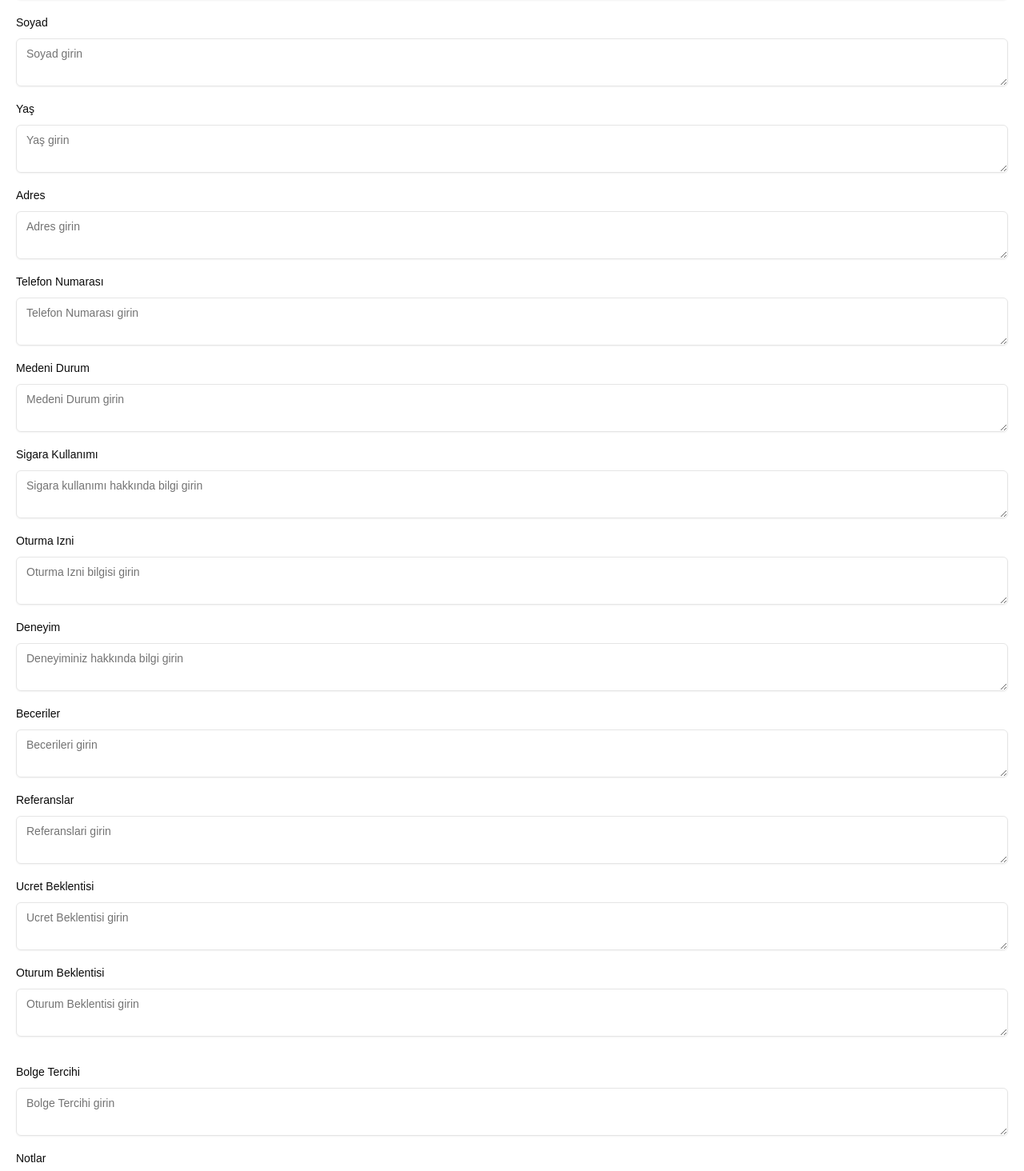
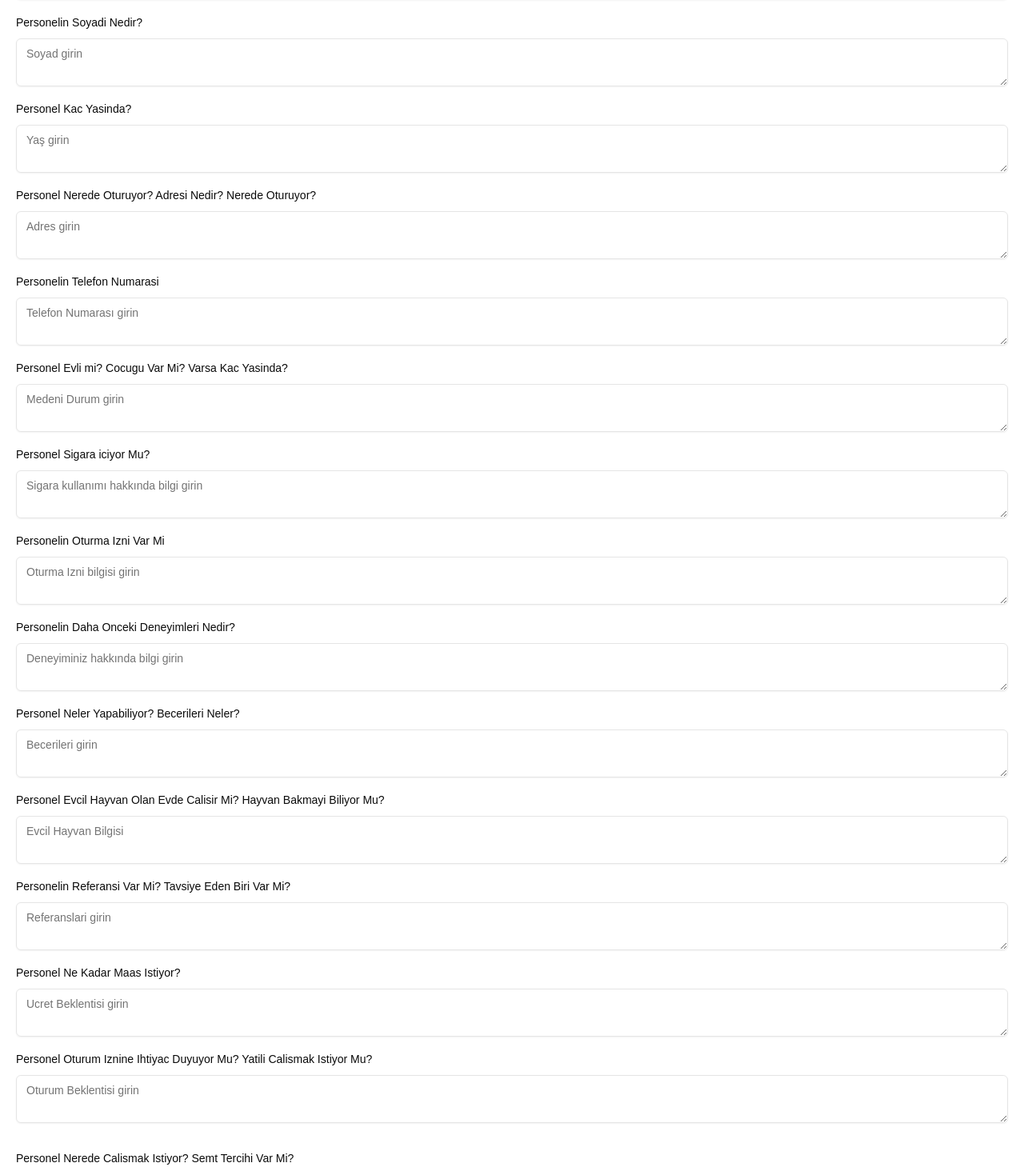
Before and after one commit to hunctasci/bambu-panel-online, a Next.js app: page /dashboard/employees/add in a window 1280 px wide. Shown: the part 286-1750 px from the top of the page at 80% size. Built offline with nearby package versions, Linux system fonts and the light colour scheme; no server answers.

Commit message:
ui update for easier use

```diff
--- a/app/dashboard/employees/columns.tsx
+++ b/app/dashboard/employees/columns.tsx
@@ -129,6 +129,18 @@ export const columns: ColumnDef<EmployeeType>[] = [
     cell: ({ row }) => <div>{row.getValue<string>("competencies") || "-"}</div>,
   },
   {
+    accessorKey: "petsInfo",
+    header: ({ column }) => (
+      <Button
+        variant="ghost"
+        onClick={() => column.toggleSorting(column.getIsSorted() === "asc")}
+      >
+        Hayvan Bilgisi
+      </Button>
+    ),
+    cell: ({ row }) => <div>{row.getValue<string>("petsInfo") || "-"}</div>,
+  },
+  {
     accessorKey: "references",
     header: ({ column }) => (
       <Button
--- a/components/Employee/EmployeeAddForm.tsx
+++ b/components/Employee/EmployeeAddForm.tsx
@@ -39,6 +39,7 @@ export default function EmployeeForm() {
       residencyPermit: "",
       experience: "",
       competencies: "",
+      petsInfo: "",
       references: "",
       salaryExpectation: "",
       residencyExpectation: "",
@@ -84,7 +85,7 @@ export default function EmployeeForm() {
               name="firstName"
               render={({ field }) => (
                 <FormItem>
-                  <FormLabel>Ad</FormLabel>
+                  <FormLabel>Personelin Ismi Nedir?</FormLabel>
                   <FormControl>
                     <Textarea placeholder="Ad girin" {...field} />
                   </FormControl>
@@ -97,7 +98,7 @@ export default function EmployeeForm() {
               name="lastName"
               render={({ field }) => (
                 <FormItem>
-                  <FormLabel>Soyad</FormLabel>
+                  <FormLabel>Personelin Soyadi Nedir?</FormLabel>
                   <FormControl>
                     <Textarea placeholder="Soyad girin" {...field} />
                   </FormControl>
@@ -110,7 +111,7 @@ export default function EmployeeForm() {
               name="age"
               render={({ field }) => (
                 <FormItem>
-                  <FormLabel>Yaş</FormLabel>
+                  <FormLabel>Personel Kac Yasinda?</FormLabel>
                   <FormControl>
                     <Textarea placeholder="Yaş girin" {...field} />
                   </FormControl>
@@ -127,7 +128,9 @@ export default function EmployeeForm() {
               name="address"
               render={({ field }) => (
                 <FormItem>
-                  <FormLabel>Adres</FormLabel>
+                  <FormLabel>
+                    Personel Nerede Oturuyor? Adresi Nedir? Nerede Oturuyor?
+                  </FormLabel>
                   <FormControl>
                     <Textarea placeholder="Adres girin" {...field} />
                   </FormControl>
@@ -140,7 +143,7 @@ export default function EmployeeForm() {
               name="phoneNumber"
               render={({ field }) => (
                 <FormItem>
-                  <FormLabel>Telefon Numarası</FormLabel>
+                  <FormLabel>Personelin Telefon Numarasi</FormLabel>
                   <FormControl>
                     <Textarea placeholder="Telefon Numarası girin" {...field} />
                   </FormControl>
@@ -153,7 +156,9 @@ export default function EmployeeForm() {
               name="maritalStatus"
               render={({ field }) => (
                 <FormItem>
-                  <FormLabel>Medeni Durum</FormLabel>
+                  <FormLabel>
+                    Personel Evli mi? Cocugu Var Mi? Varsa Kac Yasinda?
+                  </FormLabel>
                   <FormControl>
                     <Textarea placeholder="Medeni Durum girin" {...field} />
                   </FormControl>
@@ -166,7 +171,7 @@ export default function EmployeeForm() {
               name="smoking"
               render={({ field }) => (
                 <FormItem>
-                  <FormLabel>Sigara Kullanımı</FormLabel>
+                  <FormLabel>Personel Sigara iciyor Mu?</FormLabel>
                   <FormControl>
                     <Textarea
                       placeholder="Sigara kullanımı hakkında bilgi girin"
@@ -183,7 +188,7 @@ export default function EmployeeForm() {
             name="residencyPermit"
             render={({ field }) => (
               <FormItem>
-                <FormLabel>Oturma Izni</FormLabel>
+                <FormLabel>Personelin Oturma Izni Var Mi</FormLabel>
                 <FormControl>
                   <Textarea
                     placeholder="Oturma Izni bilgisi girin"
@@ -199,7 +204,7 @@ export default function EmployeeForm() {
             name="experience"
             render={({ field }) => (
               <FormItem>
-                <FormLabel>Deneyim</FormLabel>
+                <FormLabel>Personelin Daha Onceki Deneyimleri Nedir?</FormLabel>
                 <FormControl>
                   <Textarea
                     placeholder="Deneyiminiz hakkında bilgi girin"
@@ -215,9 +220,27 @@ export default function EmployeeForm() {
             name="competencies"
             render={({ field }) => (
               <FormItem>
-                <FormLabel>Beceriler</FormLabel>
+                <FormLabel>
+                  Personel Neler Yapabiliyor? Becerileri Neler?
+                </FormLabel>
                 <FormControl>
                   <Textarea placeholder="Becerileri girin" {...field} />
+                </FormControl>
+                <FormMessage />
+              </FormItem>
+            )}
+          />
+          <FormField
+            control={form.control}
+            name="petsInfo"
+            render={({ field }) => (
+              <FormItem>
+                <FormLabel>
+                  Personel Evcil Hayvan Olan Evde Calisir Mi? Hayvan Bakmayi
+                  Biliyor Mu?
+                </FormLabel>
+                <FormControl>
+                  <Textarea placeholder="Evcil Hayvan Bilgisi" {...field} />
                 </FormControl>
                 <FormMessage />
               </FormItem>
@@ -228,7 +251,9 @@ export default function EmployeeForm() {
             name="references"
             render={({ field }) => (
               <FormItem>
-                <FormLabel>Referanslar</FormLabel>
+                <FormLabel>
+                  Personelin Referansi Var Mi? Tavsiye Eden Biri Var Mi?
+                </FormLabel>
                 <FormControl>
                   <Textarea placeholder="Referanslari girin" {...field} />
                 </FormControl>
@@ -244,7 +269,7 @@ export default function EmployeeForm() {
             name="salaryExpectation"
             render={({ field }) => (
               <FormItem>
-                <FormLabel>Ucret Beklentisi</FormLabel>
+                <FormLabel>Personel Ne Kadar Maas Istiyor?</FormLabel>
                 <FormControl>
                   <Textarea placeholder="Ucret Beklentisi girin" {...field} />
                 </FormControl>
@@ -257,7 +282,10 @@ export default function EmployeeForm() {
             name="residencyExpectation"
             render={({ field }) => (
               <FormItem>
-                <FormLabel>Oturum Beklentisi</FormLabel>
+                <FormLabel>
+                  Personel Oturum Iznine Ihtiyac Duyuyor Mu? Yatili Calismak
+                  Istiyor Mu?
+                </FormLabel>
                 <FormControl>
                   <Textarea placeholder="Oturum Beklentisi girin" {...field} />
                 </FormControl>
@@ -274,7 +302,9 @@ export default function EmployeeForm() {
             name="preferredDistrict"
             render={({ field }) => (
               <FormItem>
-                <FormLabel>Bolge Tercihi</FormLabel>
+                <FormLabel>
+                  Personel Nerede Calismak Istiyor? Semt Tercihi Var Mi?
+                </FormLabel>
                 <FormControl>
                   <Textarea placeholder="Bolge Tercihi girin" {...field} />
                 </FormControl>
@@ -288,7 +318,7 @@ export default function EmployeeForm() {
             name="notes"
             render={({ field }) => (
               <FormItem>
-                <FormLabel>Notlar</FormLabel>
+                <FormLabel>Personel Ile Ilgili Notlariniz Neler?</FormLabel>
                 <FormControl>
                   <Textarea placeholder="Notlar girin" {...field} />
                 </FormControl>
@@ -304,7 +334,7 @@ export default function EmployeeForm() {
           name="image"
           render={({ field }) => (
             <FormItem>
-              <FormLabel>Fotoğraf</FormLabel>
+              <FormLabel>Fotoğraf Ekleyin?</FormLabel>
               <FormControl>
                 <Input
                   type="file"
--- a/components/Employee/EmployeeDetails.tsx
+++ b/components/Employee/EmployeeDetails.tsx
@@ -65,6 +65,7 @@ const EmployeeDetails = ({ employee }: EmployeeDetailsProps) => {
               label="Yeterlilikler"
               value={employee.competencies || ""}
             />
+            <InfoItem label="Hayvan Bilgisi" value={employee.petsInfo || ""} />
             <InfoItem label="Referanslar" value={employee.references || ""} />
             <InfoItem
               label="Maaş Beklentisi"
--- a/components/Employee/EmployeeEditForm.tsx
+++ b/components/Employee/EmployeeEditForm.tsx
@@ -43,6 +43,7 @@ export default function EmployeeEditForm({ employee }: EmployeeEditFormProps) {
       smoking: employee.smoking,
       residencyPermit: employee.residencyPermit,
       experience: employee.experience,
+      petsInfo: employee.petsInfo,
       competencies: employee.experience,
       references: employee.references,
       salaryExpectation: employee.salaryExpectation,
@@ -89,7 +90,7 @@ export default function EmployeeEditForm({ employee }: EmployeeEditFormProps) {
             name="firstName"
             render={({ field }) => (
               <FormItem>
-                <FormLabel>Ad</FormLabel>
+                <FormLabel>Personelin Ismi Nedir?</FormLabel>
                 <FormControl>
                   <Textarea placeholder="Ad" {...field} />
                 </FormControl>
@@ -103,7 +104,7 @@ export default function EmployeeEditForm({ employee }: EmployeeEditFormProps) {
             name="lastName"
             render={({ field }) => (
               <FormItem>
-                <FormLabel>Soyad</FormLabel>
+                <FormLabel>Personelin Soyadi Nedir?</FormLabel>
                 <FormControl>
                   <Textarea placeholder="Soyad" {...field} />
                 </FormControl>
@@ -117,7 +118,7 @@ export default function EmployeeEditForm({ employee }: EmployeeEditFormProps) {
             name="age"
             render={({ field }) => (
               <FormItem>
-                <FormLabel>Yas</FormLabel>
+                <FormLabel>Personel Kac Yasinda?</FormLabel>
                 <FormControl>
                   <Textarea placeholder="Yas" {...field} />
                 </FormControl>
@@ -131,7 +132,9 @@ export default function EmployeeEditForm({ employee }: EmployeeEditFormProps) {
             name="address"
             render={({ field }) => (
               <FormItem>
-                <FormLabel>Adres</FormLabel>
+                <FormLabel>
+                  Personel Nerede Oturuyor? Adresi Nedir? Nerede Oturuyor?
+                </FormLabel>
                 <FormControl>
                   <Textarea placeholder="Adres" {...field} />
                 </FormControl>
@@ -145,7 +148,7 @@ export default function EmployeeEditForm({ employee }: EmployeeEditFormProps) {
             name="phoneNumber"
             render={({ field }) => (
               <FormItem>
-                <FormLabel>Telefon Numarasi</FormLabel>
+                <FormLabel>Personelin Telefon Numarasi</FormLabel>
                 <FormControl>
                   <Textarea placeholder="Telefon Numarasi" {...field} />
                 </FormControl>
@@ -159,7 +162,9 @@ export default function EmployeeEditForm({ employee }: EmployeeEditFormProps) {
             name="maritalStatus"
             render={({ field }) => (
               <FormItem>
-                <FormLabel>Medeni Durum</FormLabel>
+                <FormLabel>
+                  Personel Evli mi? Cocugu Var Mi? Varsa Kac Yasinda?
+                </FormLabel>
                 <FormControl>
                   <Textarea placeholder="Medeni durum" {...field} />
                 </FormControl>
@@ -173,7 +178,7 @@ export default function EmployeeEditForm({ employee }: EmployeeEditFormProps) {
             name="smoking"
             render={({ field }) => (
               <FormItem>
-                <FormLabel>Sigara Kullanimi</FormLabel>
+                <FormLabel>Personel Sigara iciyor Mu?</FormLabel>
                 <FormControl>
                   <Textarea placeholder="Sigara kullaniyor mu" {...field} />
                 </FormControl>
@@ -187,7 +192,7 @@ export default function EmployeeEditForm({ employee }: EmployeeEditFormProps) {
             name="residencyPermit"
             render={({ field }) => (
               <FormItem>
-                <FormLabel>Oturum Izni</FormLabel>
+                <FormLabel>Personelin Oturma Izni Var Mi</FormLabel>
                 <FormControl>
                   <Textarea placeholder="Oturum izni var mi" {...field} />
                 </FormControl>
@@ -201,7 +206,7 @@ export default function EmployeeEditForm({ employee }: EmployeeEditFormProps) {
             name="experience"
             render={({ field }) => (
               <FormItem>
-                <FormLabel>Deneyim</FormLabel>
+                <FormLabel>Personelin Daha Onceki Deneyimleri Nedir?</FormLabel>
                 <FormControl>
                   <Textarea placeholder="Deneyim girin" {...field} />
                 </FormControl>
@@ -215,9 +220,27 @@ export default function EmployeeEditForm({ employee }: EmployeeEditFormProps) {
             name="competencies"
             render={({ field }) => (
               <FormItem>
-                <FormLabel>Beceriler</FormLabel>
+                <FormLabel>
+                  Personel Neler Yapabiliyor? Becerileri Neler?
+                </FormLabel>
                 <FormControl>
                   <Textarea placeholder="Becerileri girin" {...field} />
+                </FormControl>
+                <FormMessage />
+              </FormItem>
+            )}
+          />
+          <FormField
+            control={form.control}
+            name="petsInfo"
+            render={({ field }) => (
+              <FormItem>
+                <FormLabel>
+                  Personel Evcil Hayvan Olan Evde Calisir Mi? Hayvan Bakmayi
+                  Biliyor Mu?
+                </FormLabel>
+                <FormControl>
+                  <Textarea placeholder="Evcil Hayvan Bilgisi" {...field} />
                 </FormControl>
                 <FormMessage />
               </FormItem>
@@ -229,7 +252,9 @@ export default function EmployeeEditForm({ employee }: EmployeeEditFormProps) {
             name="references"
             render={({ field }) => (
               <FormItem>
-                <FormLabel>Referanslar</FormLabel>
+                <FormLabel>
+                  Personelin Referansi Var Mi? Tavsiye Eden Biri Var Mi?
+                </FormLabel>
                 <FormControl>
                   <Textarea placeholder="Referans girin" {...field} />
                 </FormControl>
@@ -243,7 +268,7 @@ export default function EmployeeEditForm({ employee }: EmployeeEditFormProps) {
             name="salaryExpectation"
             render={({ field }) => (
               <FormItem>
-                <FormLabel>Maas Beklentisi</FormLabel>
+                <FormLabel>Personel Ne Kadar Maas Istiyor?</FormLabel>
                 <FormControl>
                   <Textarea placeholder="Maas Beklentisi girin" {...field} />
                 </FormControl>
@@ -257,7 +282,10 @@ export default function EmployeeEditForm({ employee }: EmployeeEditFormProps) {
             name="residencyExpectation"
             render={({ field }) => (
               <FormItem>
-                <FormLabel>Oturum Beklentisi</FormLabel>
+                <FormLabel>
+                  Personel Oturum Iznine Ihtiyac Duyuyor Mu? Yatili Calismak
+                  Istiyor Mu?
+                </FormLabel>
                 <FormControl>
                   <Textarea placeholder="oturum beklentisi girin" {...field} />
                 </FormControl>
@@ -271,7 +299,9 @@ export default function EmployeeEditForm({ employee }: EmployeeEditFormProps) {
             name="preferredDistrict"
             render={({ field }) => (
               <FormItem>
-                <FormLabel>Tercih edilen bolge</FormLabel>
+                <FormLabel>
+                  Personel Nerede Calismak Istiyor? Semt Tercihi Var Mi?
+                </FormLabel>
                 <FormControl>
                   <Textarea
                     placeholder="Tercih edilen bolge girin"
@@ -309,7 +339,7 @@ export default function EmployeeEditForm({ employee }: EmployeeEditFormProps) {
             name="notes"
             render={({ field }) => (
               <FormItem>
-                <FormLabel>Notes</FormLabel>
+                <FormLabel>Personel Ile Ilgili Notlariniz Neler?</FormLabel>
                 <FormControl>
                   <Textarea placeholder="Enter notes" {...field} />
                 </FormControl>
--- a/components/Employer/EmployerAddForm.tsx
+++ b/components/Employer/EmployerAddForm.tsx
@@ -69,7 +69,7 @@ export default function EmployerForm() {
             name="firstName"
             render={({ field }) => (
               <FormItem>
-                <FormLabel>Ad</FormLabel>
+                <FormLabel>Musterinin Adi Nedir?</FormLabel>
                 <FormControl>
                   <Textarea placeholder="Adınızı girin" {...field} />
                 </FormControl>
@@ -84,7 +84,7 @@ export default function EmployerForm() {
             name="lastName"
             render={({ field }) => (
               <FormItem>
-                <FormLabel>Soyad</FormLabel>
+                <FormLabel>Musterinin Soyadi Nedir?</FormLabel>
                 <FormControl>
                   <Textarea placeholder="Soyadınızı girin" {...field} />
                 </FormControl>
@@ -99,7 +99,7 @@ export default function EmployerForm() {
             name="age"
             render={({ field }) => (
               <FormItem>
-                <FormLabel>Yaş</FormLabel>
+                <FormLabel>Musterinin Kac Yasinda?</FormLabel>
                 <FormControl>
                   <Textarea placeholder="Yaşınızı girin" {...field} />
                 </FormControl>
@@ -114,7 +114,7 @@ export default function EmployerForm() {
             name="placeType"
             render={({ field }) => (
               <FormItem>
-                <FormLabel>Yer Tipi</FormLabel>
+                <FormLabel>Musteri Nasil Bir Evde Oturuyor?</FormLabel>
                 <FormControl>
                   <Textarea placeholder="Yer tipini girin" {...field} />
                 </FormControl>
@@ -129,7 +129,9 @@ export default function EmployerForm() {
             name="occupation"
             render={({ field }) => (
               <FormItem>
-                <FormLabel>Meslek</FormLabel>
+                <FormLabel>
+                  Musteri Ne Is Yapiyor? Hangi Meslekle Ugrasiyor?
+                </FormLabel>
                 <FormControl>
                   <Textarea placeholder="Mesleğinizi girin" {...field} />
                 </FormControl>
@@ -144,7 +146,10 @@ export default function EmployerForm() {
             name="requestedJob"
             render={({ field }) => (
               <FormItem>
-                <FormLabel>İstenen İş</FormLabel>
+                <FormLabel>
+                  Musteri Ne Gibi Isler Yaptirmak Istiyor? Elemandan Beklentisi
+                  Nedir?
+                </FormLabel>
                 <FormControl>
                   <Textarea placeholder="İstenen iş giriniz" {...field} />
                 </FormControl>
@@ -159,7 +164,10 @@ export default function EmployerForm() {
             name="childrenInfo"
             render={({ field }) => (
               <FormItem>
-                <FormLabel>Çocuklar Hakkında</FormLabel>
+                <FormLabel>
+                  Musterinin Cocugu Var Mi? Varsa Kac Yaslarinda Kac Cocugu Var?
+                  Onlara Bakilsin Istiyor Mu?
+                </FormLabel>
                 <FormControl>
                   <Textarea placeholder="Çocuklar hakkında bilgi" {...field} />
                 </FormControl>
@@ -174,7 +182,10 @@ export default function EmployerForm() {
             name="petsInfo"
             render={({ field }) => (
               <FormItem>
-                <FormLabel>Evcil Hayvanlar</FormLabel>
+                <FormLabel>
+                  Musterinin Evcil Hayvani Var Mi? Varsa Kac Tane? Boyutlari
+                  Nedir? Hayvana Bakilsin Istiyor Mu?
+                </FormLabel>
                 <FormControl>
                   <Textarea
                     placeholder="Evcil hayvanlar hakkında bilgi"
@@ -193,7 +204,10 @@ export default function EmployerForm() {
           name="healthCondition"
           render={({ field }) => (
             <FormItem>
-              <FormLabel>Sağlık Durumu</FormLabel>
+              <FormLabel>
+                Musterinin Saglik Problemi Var Mi? Kendisine Bakilmasini Istiyor
+                Mu?
+              </FormLabel>
               <FormControl>
                 <Textarea
                   placeholder="Sağlık durumu hakkında bilgi"
@@ -211,7 +225,9 @@ export default function EmployerForm() {
           name="cleaningRequests"
           render={({ field }) => (
             <FormItem>
-              <FormLabel>Temizlik Talepleri</FormLabel>
+              <FormLabel>
+                Musterinin Temizlik Talebi Var Mi? Ne Siklikta Istiyor?
+              </FormLabel>
               <FormControl>
                 <Textarea placeholder="Temizlik talepleri" {...field} />
               </FormControl>
@@ -226,7 +242,10 @@ export default function EmployerForm() {
           name="mealRequests"
           render={({ field }) => (
             <FormItem>
-              <FormLabel>Yemek Talepleri</FormLabel>
+              <FormLabel>
+                Musteri Yemek Yapilsin Istiyor Mu? Yemek ile Ilgili Tercihi Var
+                Mi?
+              </FormLabel>
               <FormControl>
                 <Textarea placeholder="Yemek talepleri" {...field} />
               </FormControl>
@@ -241,7 +260,7 @@ export default function EmployerForm() {
           name="insuranceInterest"
           render={({ field }) => (
             <FormItem>
-              <FormLabel>Sigorta İlgisi</FormLabel>
+              <FormLabel>Musteri Elemana Sigorta Yapmak Istiyor Mu? </FormLabel>
               <FormControl>
                 <Textarea placeholder="Sigorta ile ilgili bilgi" {...field} />
               </FormControl>
@@ -256,7 +275,9 @@ export default function EmployerForm() {
           name="budget"
           render={({ field }) => (
             <FormItem>
-              <FormLabel>Bütçe</FormLabel>
+              <FormLabel>
+                Musterinin Elemanin Maasi icin Butcesi Nedir?
+              </FormLabel>
               <FormControl>
                 <Textarea placeholder="Bütçenizi girin" {...field} />
               </FormControl>
@@ -271,7 +292,7 @@ export default function EmployerForm() {
           name="notes"
           render={({ field }) => (
             <FormItem>
-              <FormLabel>Notlar</FormLabel>
+              <FormLabel>Musteri ile Ilgili Notlarinizi Girin</FormLabel>
               <FormControl>
                 <Textarea placeholder="Notlar" {...field} />
               </FormControl>
--- a/components/Employer/EmployerEditForm.tsx
+++ b/components/Employer/EmployerEditForm.tsx
@@ -93,20 +93,49 @@ export default function EmployerEditForm({ employer }: EmployerEditFormProps) {
   };
 
   const formFields = [
-    { name: "firstName", label: "Ad" },
-    { name: "lastName", label: "Soyad" },
-    { name: "age", label: "Yaş" },
-    { name: "placeType", label: "Yer Tipi" },
-    { name: "occupation", label: "Meslek" },
-    { name: "requestedJob", label: "İstenen İş" },
-    { name: "childrenInfo", label: "Çocuk Bilgisi" },
-    { name: "petsInfo", label: "Evcil Hayvan Bilgisi" },
-    { name: "healthCondition", label: "Sağlık Durumu" },
-    { name: "cleaningRequests", label: "Temizlik İstekleri" },
-    { name: "mealRequests", label: "Yemek İstekleri" },
-    { name: "insuranceInterest", label: "Sigorta İlgisi" },
-    { name: "budget", label: "Bütçe" },
-    { name: "notes", label: "Notlar" },
+    { name: "firstName", label: "Musterinin Adi Nedir?" },
+    { name: "lastName", label: "Musterinin Soyadi Nedir?" },
+    { name: "age", label: "Musterinin Kac Yasinda?" },
+    { name: "placeType", label: "Musteri Nasil Bir Evde Oturuyor?" },
+    {
+      name: "occupation",
+      label: "Musteri Ne Is Yapiyor? Hangi Meslekle Ugrasiyor?",
+    },
+    {
+      name: "requestedJob",
+      label:
+        "Musteri Ne Gibi Isler Yaptirmak Istiyor? Elemandan Beklentisi Nedir?",
+    },
+    {
+      name: "childrenInfo",
+      label:
+        "Musterinin Cocugu Var Mi? Varsa Kac Yaslarinda Kac Cocugu Var? Onlara Bakilsin Istiyor Mu?",
+    },
+    {
+      name: "petsInfo",
+      label:
+        "Musterinin Evcil Hayvani Var Mi? Varsa Kac Tane? Boyutlari Nedir? Hayvana Bakilsin Istiyor Mu?",
+    },
+    {
+      name: "healthCondition",
+      label:
+        "Musterinin Saglik Problemi Var Mi? Kendisine Bakilmasini Istiyor Mu?",
+    },
+    {
+      name: "cleaningRequests",
+      label: "Musterinin Temizlik Talebi Var Mi? Ne Siklikta Istiyor?",
+    },
+    {
+      name: "mealRequests",
+      label:
+        "Musteri Yemek Yapilsin Istiyor Mu? Yemek ile Ilgili Tercihi Var Mi?",
+    },
+    {
+      name: "insuranceInterest",
+      label: "Musteri Elemana Sigorta Yapmak Istiyor Mu?",
+    },
+    { name: "budget", label: "Musterinin Elemanin Maasi icin Butcesi Nedir?" },
+    { name: "notes", label: "Musteri ile Ilgili Notlarinizi Girin" },
   ];
 
   return (
--- a/lib/actions.ts
+++ b/lib/actions.ts
@@ -181,6 +181,7 @@ export const addEmployee = async (formData: FormData) => {
       residencyPermit: data.residencyPermit || "", // residency permit
       experience: data.experience || "", // experience
       competencies: data.competencies || "", // competencies
+      petsInfo: data.petsInfo || "", // petsInfo
       references: data.references || "", // references
       salaryExpectation: data.salaryExpectation || "", // salary expectation
       residencyExpectation: data.residencyExpectation || "", // residency expectation
--- a/lib/types.ts
+++ b/lib/types.ts
@@ -16,6 +16,7 @@ export interface EmployeeType {
   residencyPermit?: string; // residency permit
   experience?: string; // experience
   competencies?: string; // skills
+  petsInfo?: string; // Pets Info
   references?: string; // references
   salaryExpectation?: string; // salary expectation
   residencyExpectation?: string; // residency expectation
--- a/models/Employee.ts
+++ b/models/Employee.ts
@@ -13,6 +13,7 @@ const EmployeeSchema = new Schema<EmployeeType>(
     residencyPermit: { type: String }, // residency permit
     experience: { type: String }, // experience
     competencies: { type: String }, // skills
+    petsInfo: { type: String }, // skills
     references: { type: String }, // references
     salaryExpectation: { type: String }, // salary expectation
     residencyExpectation: { type: String }, // residency expectation
```
